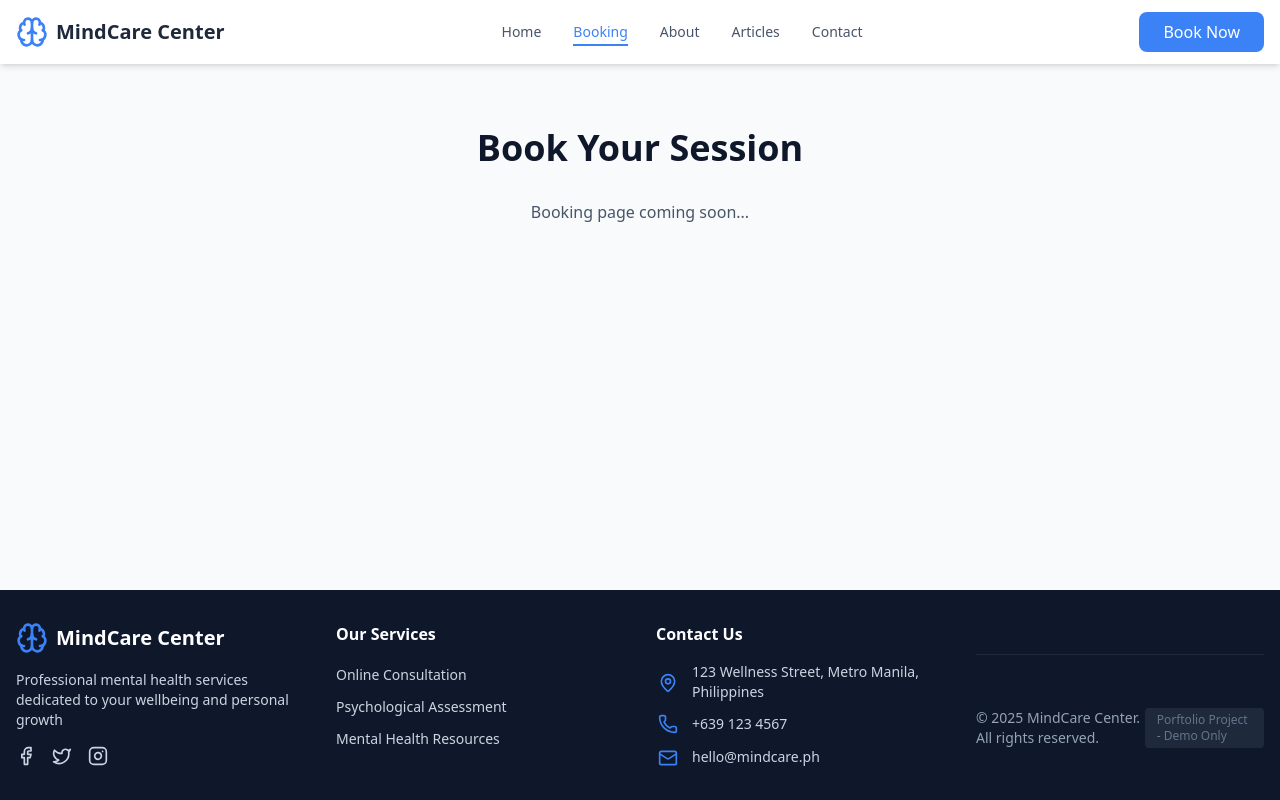
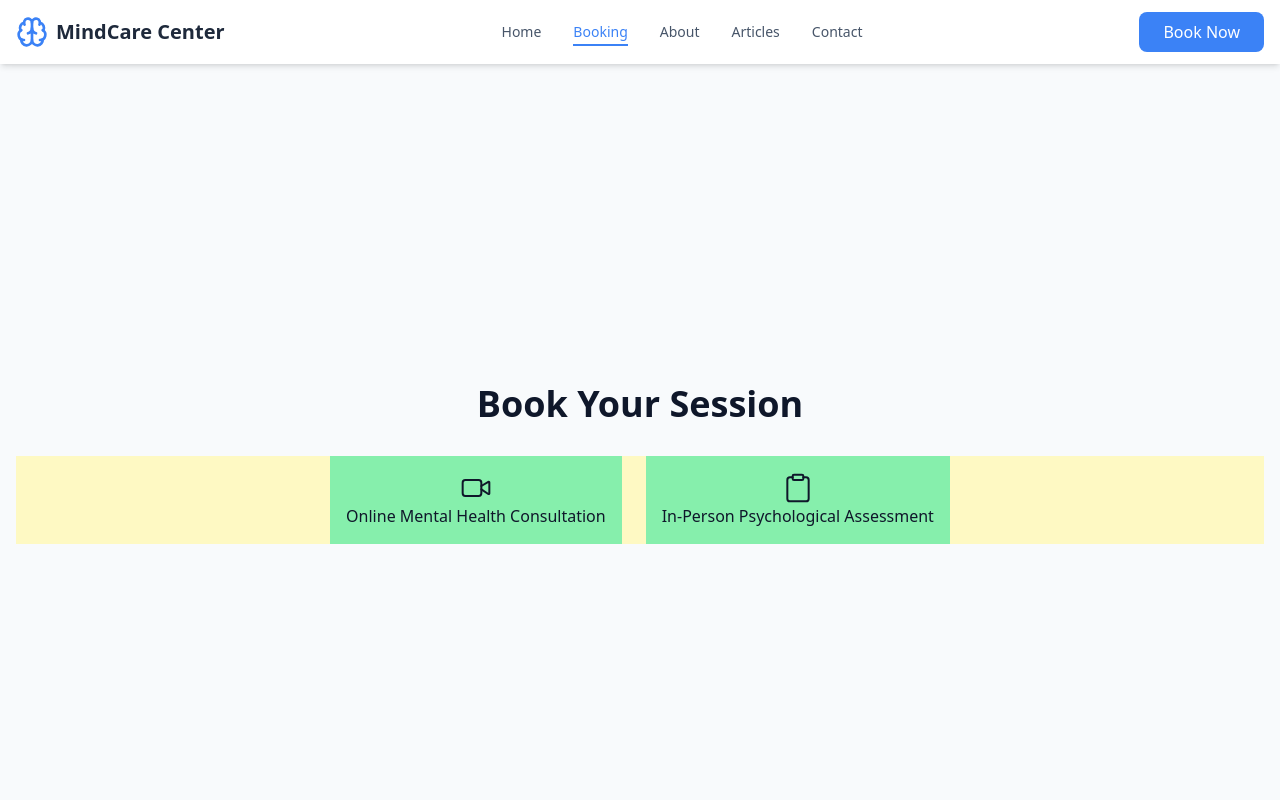
Before and after one commit to nathsycode/psych-services-center, a React (Vite) app in the folder client/: page /booking in a window 1280 px wide. Shown: the top 800 px of the page. Built offline with nearby package versions, Linux system fonts and the light colour scheme.

Commit message:
Working on Booking

```diff
--- a/client/src/pages/Booking.jsx
+++ b/client/src/pages/Booking.jsx
@@ -1,8 +1,61 @@
+// TODO
+// * Add Calendar
+// * Fix Visuals
+
+import { useState } from 'react';
+import servicesData from '../data/services';
+import useIO from '../hooks/useIO.js';
+import { Video, Clipboard } from 'lucide-react';
+
 export default function Booking() {
+  const { ref, isVisible } = useIO(0.1, null);
+  const [activated, setActivated] = useState(null);
+
+  const toggleActivated = (id) => {
+    setActivated((prev) => (prev === id ? 0 : id));
+  }
+
+  const iconMap = {
+    'Video': Video,
+    'Clipboard': Clipboard,
+  }
+
   return (
-    <div className="container mx-auto px-4 py-16">
-      <h1 className="text-4xl font-bold text-center mb-8">Book Your Session</h1>
-      <p className="text-center text-slate-600">Booking page coming soon...</p>
-    </div>
+    <section
+      ref={ref}
+      className="relative container h-dvh w-full flex flex-col items-center justify-center mx-auto px-4 py-16"
+    >
+      <h1 className={`text-4xl font-bold text-center mb-8 transition-all duration-300 ${isVisible ? 'opacity-100 translate-y-0' : 'opacity-0 translate-y-8'}`}>Book Your Session</h1>
+      <div className='flex items-center justify-center w-full gap-2 bg-yellow-100'>
+        {servicesData.map((service) => {
+          const isActive = activated === service.id;
+          const Icon = iconMap[service.icon];
+
+          return (
+            <div
+              key={service.id}
+              className={`cursor-pointer bg-green-300 flex flex-col items-center justify-center mx-2 p-4 transition-all duration-500 ${isActive ? 'flex-[2] bg-blue-400' : 'flex[1] bg-blue-200 hover:bg-slate-300'}`}
+              onClick={() => toggleActivated(service.id)}
+            >
+              <Icon className="w-8 h-8" strokeWidth={1.5} />
+              <h2>{service.title}</h2>
+              {isActive && (
+                <div>
+                  <p className="text-center text-slate-600">{service.fullDesc}</p>
+                  <ul>
+                    {service.features.map((feature, idx) => (
+                      <li key={idx}>
+                        {feature}
+                      </li>
+                    ))}
+                  </ul>
+                </div>
+              )
+              }
+            </div>
+          )
+        })}
+      </div>
+    </section>
   );
 }
```
